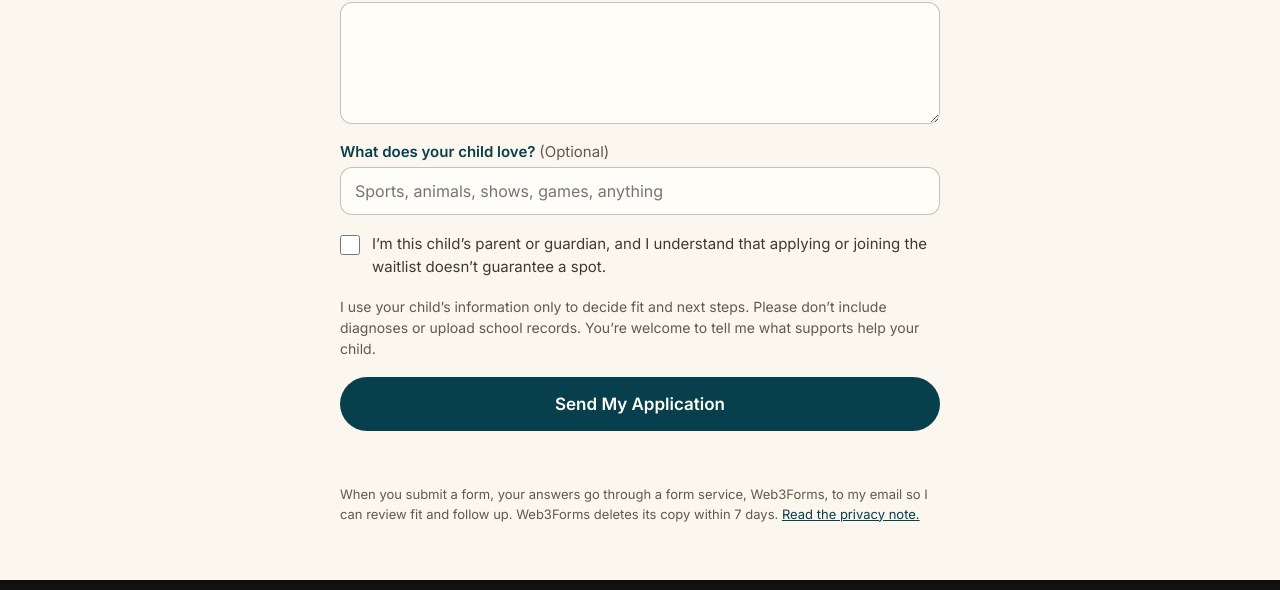
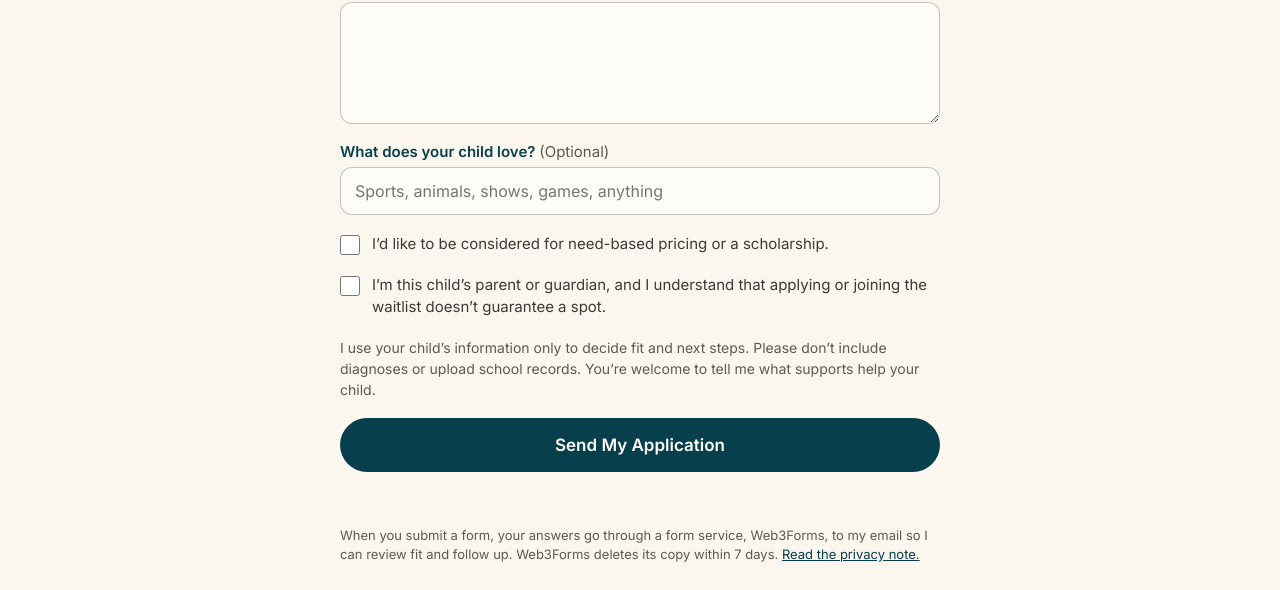
Before and after one commit to wilsonmerissa26-ops/the-learner-project, a plain HTML site: page apply.html in a window 1280 px wide. Shown: the part 1297-1887 px from the top of the page. Drawn offline with Linux system fonts and the light colour scheme.

Commit message:
Add need-based pricing and scholarship note and application checkbox
Co-Authored-By: Claude Opus 5.5 <noreply@anthropic.com>
Claude-Session: https://claude.ai/code/session_01JBoUAL59kaUS2uCbQ8LVsL

```diff
--- a/apply.html
+++ b/apply.html
@@ -143,6 +143,11 @@
         <input id="ap-love" name="love" type="text" placeholder="Sports, animals, shows, games, anything" style="width: 100%; min-height: 48px; padding: 12px 14px; border-radius: 12px; border: 1px solid rgba(17,17,15,0.25); background: #fffdf8; color: #11110f; font-family: Inter, system-ui, sans-serif; font-size: 16px">
       </div>
 
+      <label for="ap-need" style="display: grid; grid-template-columns: 22px 1fr; gap: 10px; align-items: start; font-size: 15px; line-height: 1.5; color: #3d3a33; cursor: pointer">
+        <input id="ap-need" name="need" type="checkbox" style="width: 20px; height: 20px; margin: 2px 0 0; accent-color: #073f4d">
+        <span>I’d like to be considered for need-based pricing or a scholarship.</span>
+      </label>
+
       <label for="ap-consent" style="display: grid; grid-template-columns: 22px 1fr; gap: 10px; align-items: start; font-size: 15px; line-height: 1.5; color: #3d3a33; cursor: pointer">
         <input id="ap-consent" name="consent" type="checkbox" required style="width: 20px; height: 20px; margin: 2px 0 0; accent-color: #073f4d">
         <span>I’m this child’s parent or guardian, and I understand that applying or joining the waitlist doesn’t guarantee a spot.</span>
--- a/assets/apply.js
+++ b/assets/apply.js
@@ -121,6 +121,7 @@
       "Child's grade": gradeLabel,
       "What they're noticing": notice.value.trim() || "Not given",
       "What their child loves": $("ap-love").value.trim() || "Not given",
+      "Need-based pricing or scholarship": $("ap-need") && $("ap-need").checked ? "Yes, wants to be considered" : "No",
       "Confirmed": "Parent or guardian; understands a spot is not guaranteed"
     };
 
```
Also changed, not shown: pricing.html (+1 -0 lines).
